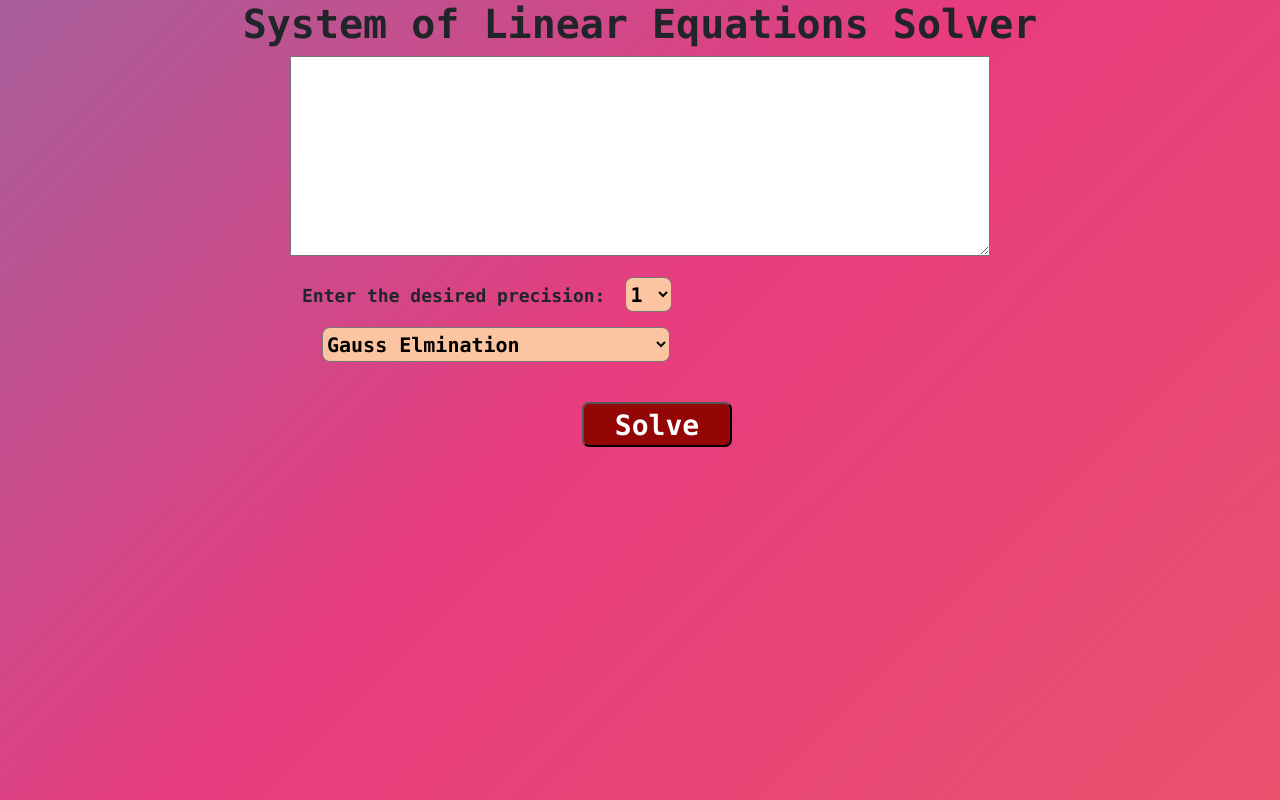
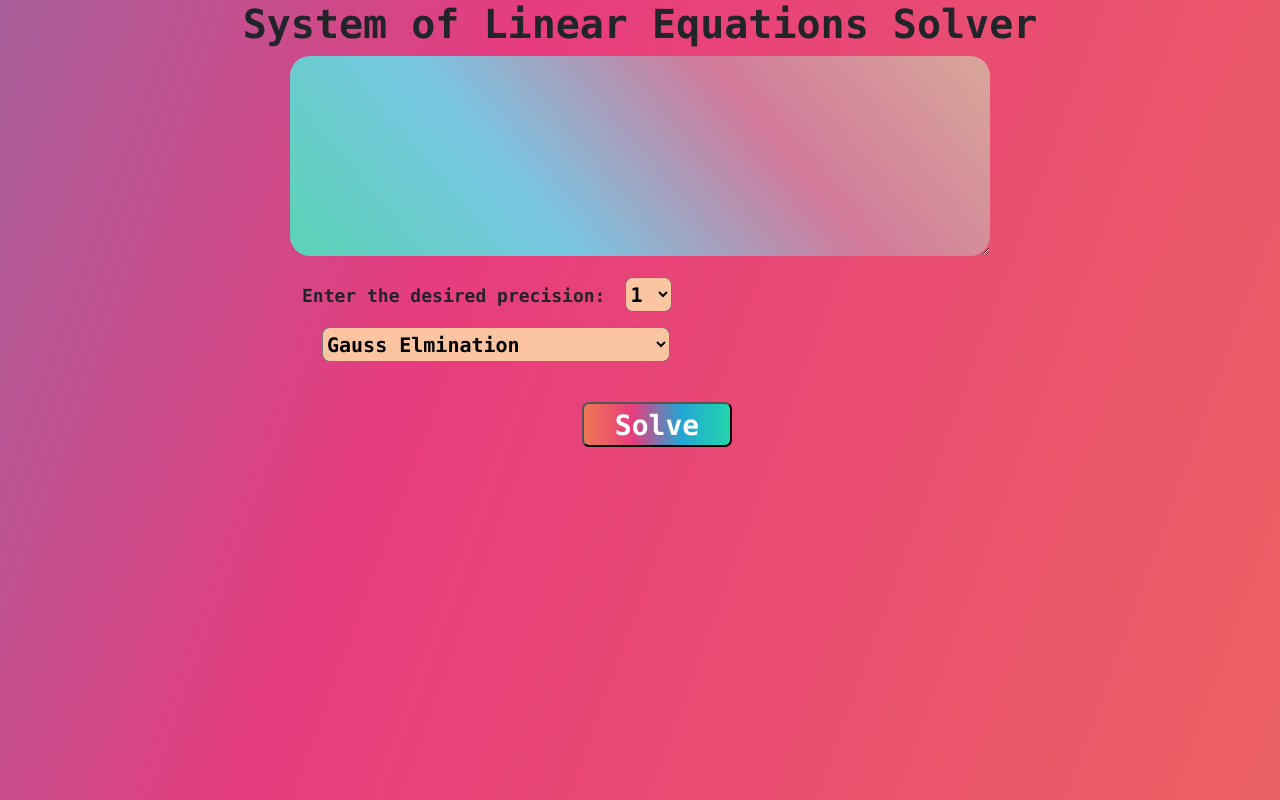
Before and after one commit to LouaiZahran/System-Solver, an Angular app in the folder front/: page / in a window 1280 px wide. Shown: the top 800 px of the page. Built offline with nearby package versions, Linux system fonts and the light colour scheme.

Commit message:
done merge

```diff
--- a/front/src/app/home/home.component.css
+++ b/front/src/app/home/home.component.css
@@ -1,21 +1,4 @@
 
-body {
-	background: linear-gradient(-45deg, #ee7752, #e73c7e, #23a6d5, #23d5ab);
-	background-size: 400% 400%;
-	animation: gradient 15s ease infinite;
-}
-
-@keyframes gradient {
-	0% {
-		background-position: 0% 50%;
-	}
-	50% {
-		background-position: 100% 50%;
-	}
-	100% {
-		background-position: 0% 50%;
-	}
-}
 #input00, #input01,
 #input10, #input11
 {
@@ -67,6 +50,22 @@ p{
     position: relative;
     height: 200px;
     width: 700px;
+    border-radius: 20px;
+    border:none;
+    background: linear-gradient(-130deg, #d8a799, #d17a9b, #79c6e2, #5ad3b6);
+    animation: gradient 10s ease infinite;
+
+}
+@keyframes gradient {
+	0% {
+		background-position: 0% 50%;
+	}
+	50% {
+		background-position: 100% 50%;
+	}
+	100% {
+		background-position: 0% 50%;
+	}
 }
 #labelsol{
     font-family: consolas;
@@ -115,7 +114,6 @@ p{
 
 }
 button {
-    background-color: rgb(148, 6, 6);
     color: rgb(255, 255, 255);
     font-family: consolas;
     font-weight: bold;
@@ -127,6 +125,8 @@ button {
     border-radius: 7px;
     position: relative;
     transition-duration: 2ms;
+    background: linear-gradient(90deg, #ee7752, #e73c7e, #23a6d5, #23d5ab);
+    animation: gradient 5s ease infinite;
 
 }
 h1{
--- a/front/src/app/home/home.component.ts
+++ b/front/src/app/home/home.component.ts
@@ -357,7 +357,7 @@ export class homecomponent {
         {
           console.log("shpow")
           var tempEqnNum : number = eval(constNum);
-          if(Number(tempEqnNum)){
+          if(Number(tempEqnNum) || tempEqnNum == 0){
             console.log(constNum)
             arrofConstNums.pop();
             arrofConstNums.push(tempEqnNum);
@@ -535,6 +535,7 @@ export class homecomponent {
         inputdown.style.background="transparent"
         inputdown.style.border = "3px solid rgb(206, 56, 76)"
         inputdown.style.borderRadius = "5px"
+
         var p4 = document.createElement("p")
         var text4 = document.createTextNode(arrofCoffsNums[i][j].toString())
         p4.appendChild(text4)
--- a/front/src/styles.css
+++ b/front/src/styles.css
@@ -1,7 +1,7 @@
 /* You can add global styles to this file, and also import other style files */
 body {
-	background: linear-gradient(-45deg, #ee7752, #e73c7e, #23a6d5, #23d5ab);
-	background-size: 400% 400%;
+	background: linear-gradient(-70deg, #ee7752, #e73c7e, #23a6d5, #23d5ab);
+	background-size: 300% 300%;
 	animation: gradient 15s ease infinite;
 }
 
```
